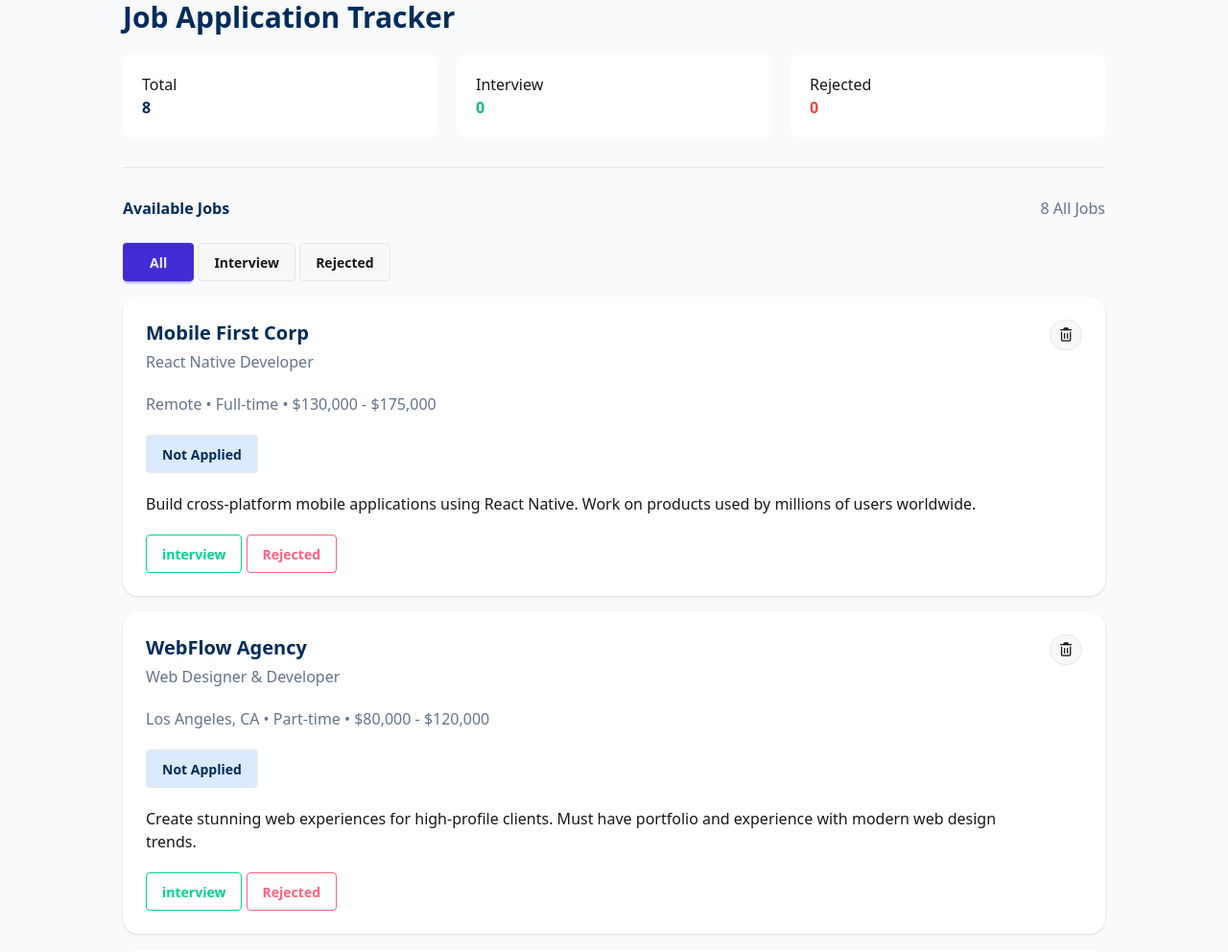
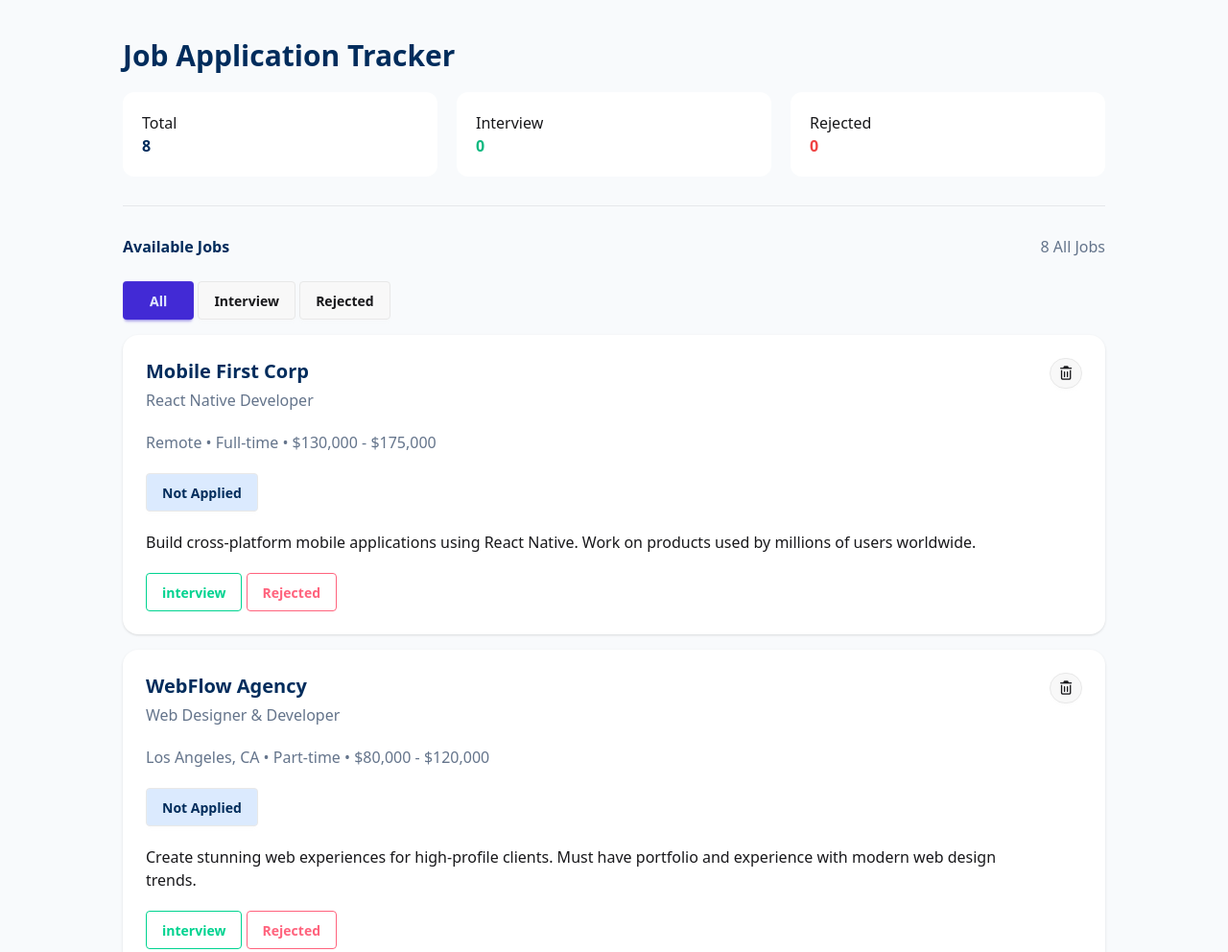
Before and after one commit to kawserali-64/fourth-assignment-4, a plain HTML site: page index.html in a window 1280 px wide. Shown: the top 992 px of the page at 96% size. Drawn offline with nearby package versions, Linux system fonts and the light colour scheme.

Commit message:
headerPaddingDone

```diff
--- a/index.html
+++ b/index.html
@@ -14,12 +14,11 @@
     <link rel="stylesheet" href="https://cdnjs.cloudflare.com/ajax/libs/font-awesome/7.0.1/css/all.min.css"
         integrity="sha512-2SwdPD6INVrV/lHTZbO2nodKhrnDdJK9/kg2XD1r9uGqPo1cUbujc+IYdlYdEErWNu69gVcYgdxlmVmzTWnetw=="
         crossorigin="anonymous" referrerpolicy="no-referrer" />
-
 </head>
 
 <body class="bg-[#F8FAFC]">
     <header class="w-[80%] mx-auto space-y-5">
-        <h1 class="text-3xl font-bold text-[#002C5C]">Job Application Tracker</h1>
+        <h1 class="text-3xl font-bold text-[#002C5C] pt-10">Job Application Tracker</h1>
         <div class="grid grid-cols-3 gap-5">
             <div class="bg-[#FFFFFF] p-5 rounded-xl">
                 <p>Total</p>
```
